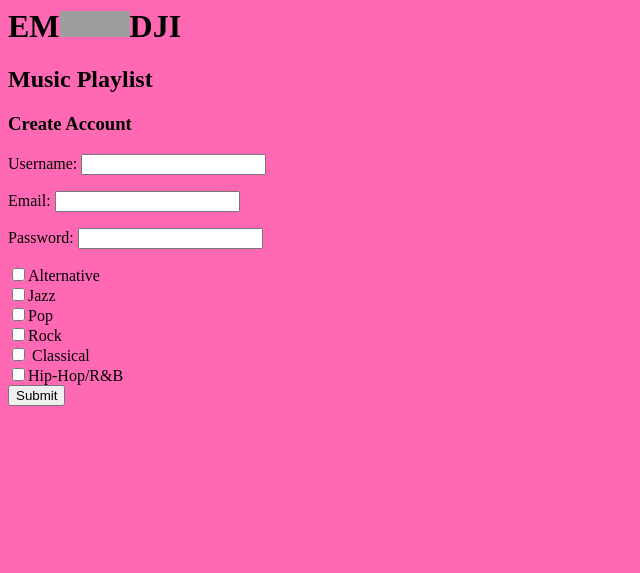
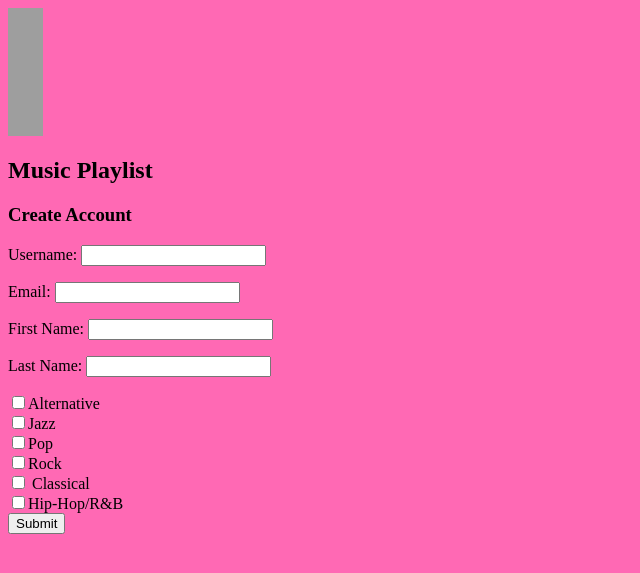
Before and after one commit to charlinds/emoodji, a Python web app: template templates/createaccount.html in a window 1280 px wide. Shown: the top 573 px of the page, without its empty margins (0-640 px from the left). Run offline with Jinja, Linux system fonts and the light colour scheme; the template is opened without the code that fills it, so the values that code supplies are empty; grey boxes are pictures that could not be loaded.

Commit message:
Update createaccount.html

```diff
--- a/templates/createaccount.html
+++ b/templates/createaccount.html
@@ -3,8 +3,9 @@
     <title>EMOODJI</title>
     <link href="style.css" type="text/css" rel="stylesheet">
   </head>
+
   <body>
-    <h1>EM<img src="http://static1.squarespace.com/static/55bd2713e4b09d8345d59258/55c2c9c1e4b01ce74518061d/55ccf217e4b0f1c896841894/1439815540575/headphone-emojis-no-logo.gif?format=500w"><img src="http://static1.squarespace.com/static/55bd2713e4b09d8345d59258/55c2c9c1e4b01ce74518061d/55ccf217e4b0f1c896841894/1439815540575/headphone-emojis-no-logo.gif?format=500w">DJI</h1>
+    <h1><img src="/images/logo.jpg" alt="logo" width="500" height="128"></h1>
     <h2>Music Playlist</h2>
 
     <h3> Create Account </h3>
@@ -12,7 +13,8 @@
     <form method=post>
         <p>Username: <input type="text" name="username"/></p>
         <p>Email: <input type="text" name="email"/></p>
-        <p>Password: <input type="text" name="password"/></p>
+        <p>First Name: <input type="text" name="first_name"/></p>
+        <p>Last Name: <input type="text" name="last_name"/></p>
 
     </form>
 
```
